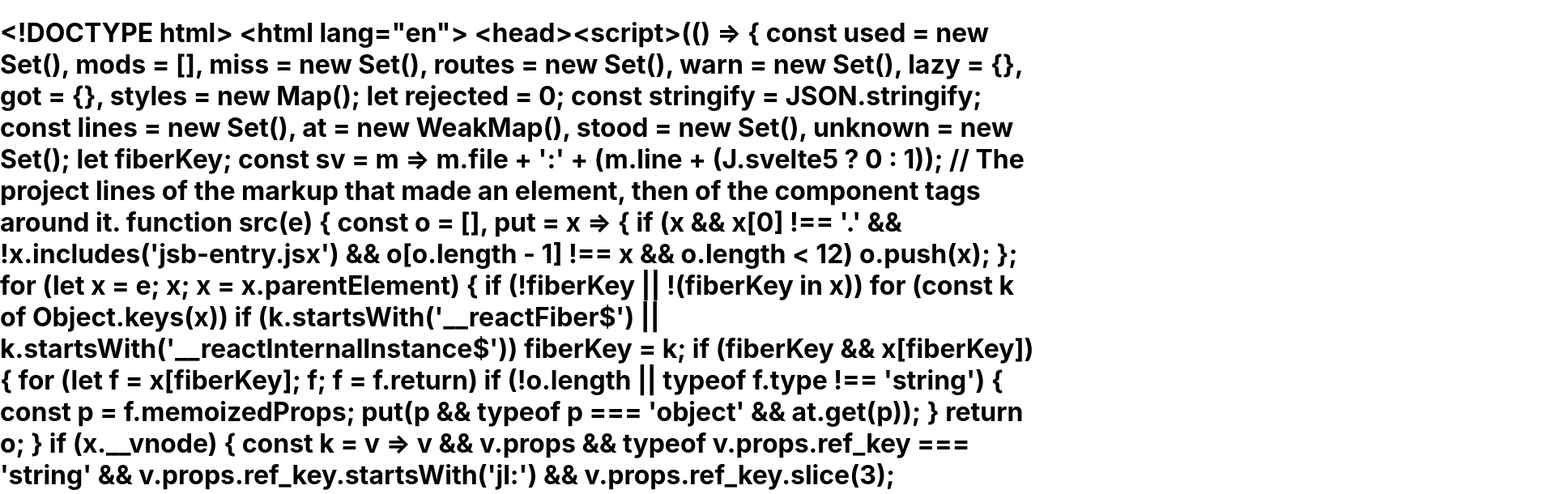
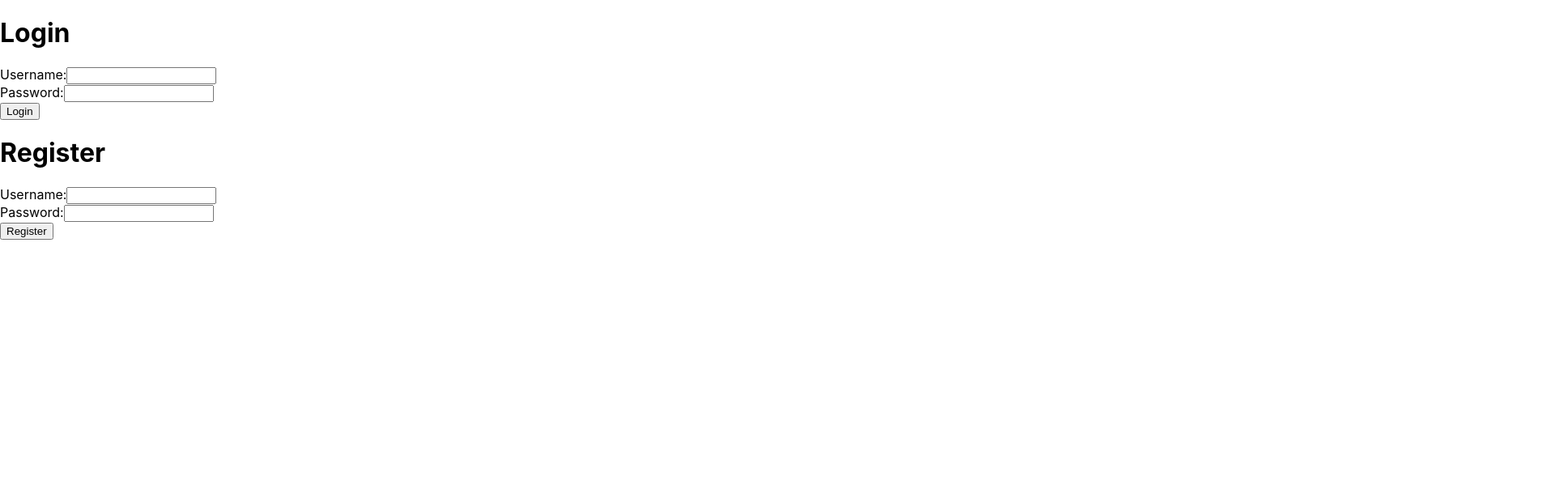
Before and after one commit to mansapatel111/MindMates, a React (Create React App) app in the folder frontend/: page / in a window 1280 px wide. Shown: the top 610 px of the page at 81% size, 1920 px wide, since content can reach past the window. Built offline with nearby package versions, Linux system fonts and the light colour scheme.

Commit message:
basic frontend for user auth

```diff
--- a/frontend/src/App.js
+++ b/frontend/src/App.js
@@ -1,18 +1,108 @@
-import React, { useEffect, useState } from 'react';
-import {fetchHelloWorld} from './api';
+import React, { useState } from 'react';
 
 function App() {
+  const [username, setUsername] = useState('');
+  const [password, setPassword] = useState('');
   const [message, setMessage] = useState('');
+  const [registerUsername, setRegisterUsername] = useState('');
+  const [registerPassword, setRegisterPassword] = useState('');
+  const [registerMessage, setRegisterMessage] = useState('');
 
-  useEffect(() => {
-    fetchHelloWorld().then(response => {
-      setMessage(response.data);
-    });
-  }, []);
+  const handleLogin = async (event) => {
+    event.preventDefault();
+    try {
+      const response = await fetch(`${process.env.REACT_APP_API_BASE_URL}/auth/login`, {
+        method: 'POST',
+        headers: {
+          'Content-Type': 'application/json',
+        },
+        body: JSON.stringify({ username, password }),
+      });
+      const data = await response.json();
+      if (response.ok) {
+        setMessage(`Login successful! Token: ${data.token}`);
+      } else {
+        setMessage(data.message);
+      }
+    } catch (error) {
+      setMessage('Login failed');
+    }
+  };
+
+  const handleRegister = async (event) => {
+    event.preventDefault();
+    try {
+      const response = await fetch(`${process.env.REACT_APP_API_BASE_URL}/auth/register`, {
+        method: 'POST',
+        headers: {
+          'Content-Type': 'application/json',
+        },
+        body: JSON.stringify({ username: registerUsername, password: registerPassword }),
+      });
+      const data = await response.json();
+      if (response.ok) {
+        setRegisterMessage('Registration successful!');
+      } else {
+        setRegisterMessage(data.message);
+      }
+    } catch (error) {
+      setRegisterMessage('Registration failed');
+    }
+  };
 
   return (
     <div className="App">
-      <h1>{message}</h1>
+      <h1>Login</h1>
+      <form onSubmit={handleLogin}>
+        <div>
+          <label>
+            Username:
+            <input
+              type="text"
+              value={username}
+              onChange={(e) => setUsername(e.target.value)}
+            />
+          </label>
+        </div>
+        <div>
+          <label>
+            Password:
+            <input
+              type="password"
+              value={password}
+              onChange={(e) => setPassword(e.target.value)}
+            />
+          </label>
+        </div>
+        <button type="submit">Login</button>
+      </form>
+      {message && <h2>{message}</h2>}
+
+      <h1>Register</h1>
+      <form onSubmit={handleRegister}>
+        <div>
+          <label>
+            Username:
+            <input
+              type="text"
+              value={registerUsername}
+              onChange={(e) => setRegisterUsername(e.target.value)}
+            />
+          </label>
+        </div>
+        <div>
+          <label>
+            Password:
+            <input
+              type="password"
+              value={registerPassword}
+              onChange={(e) => setRegisterPassword(e.target.value)}
+            />
+          </label>
+        </div>
+        <button type="submit">Register</button>
+      </form>
+      {registerMessage && <h2>{registerMessage}</h2>}
     </div>
   );
 }
```
Also changed, not shown: frontend/dotenv.txt (added), 1 other file (tests, documents, lock files or other folders).
